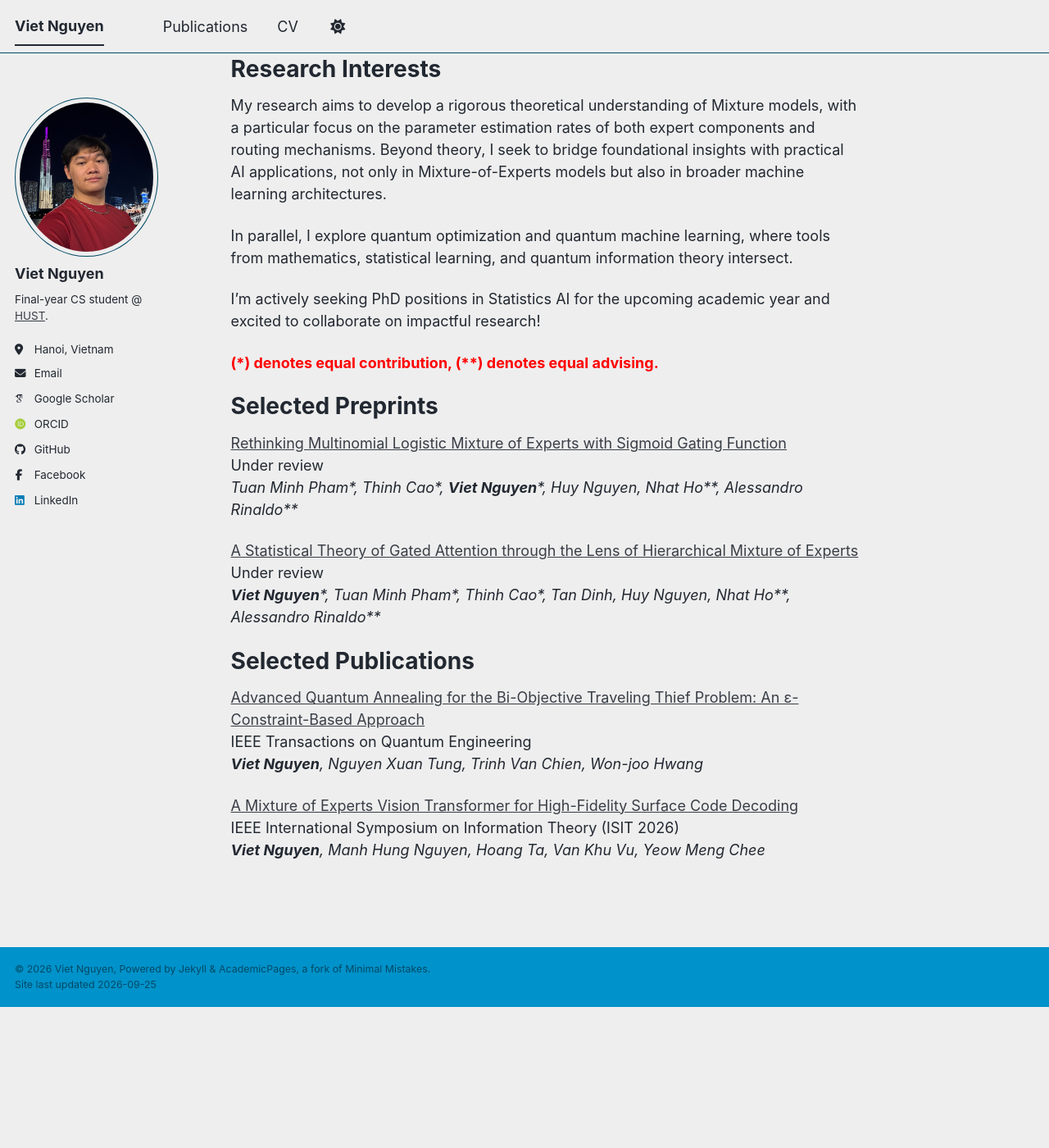
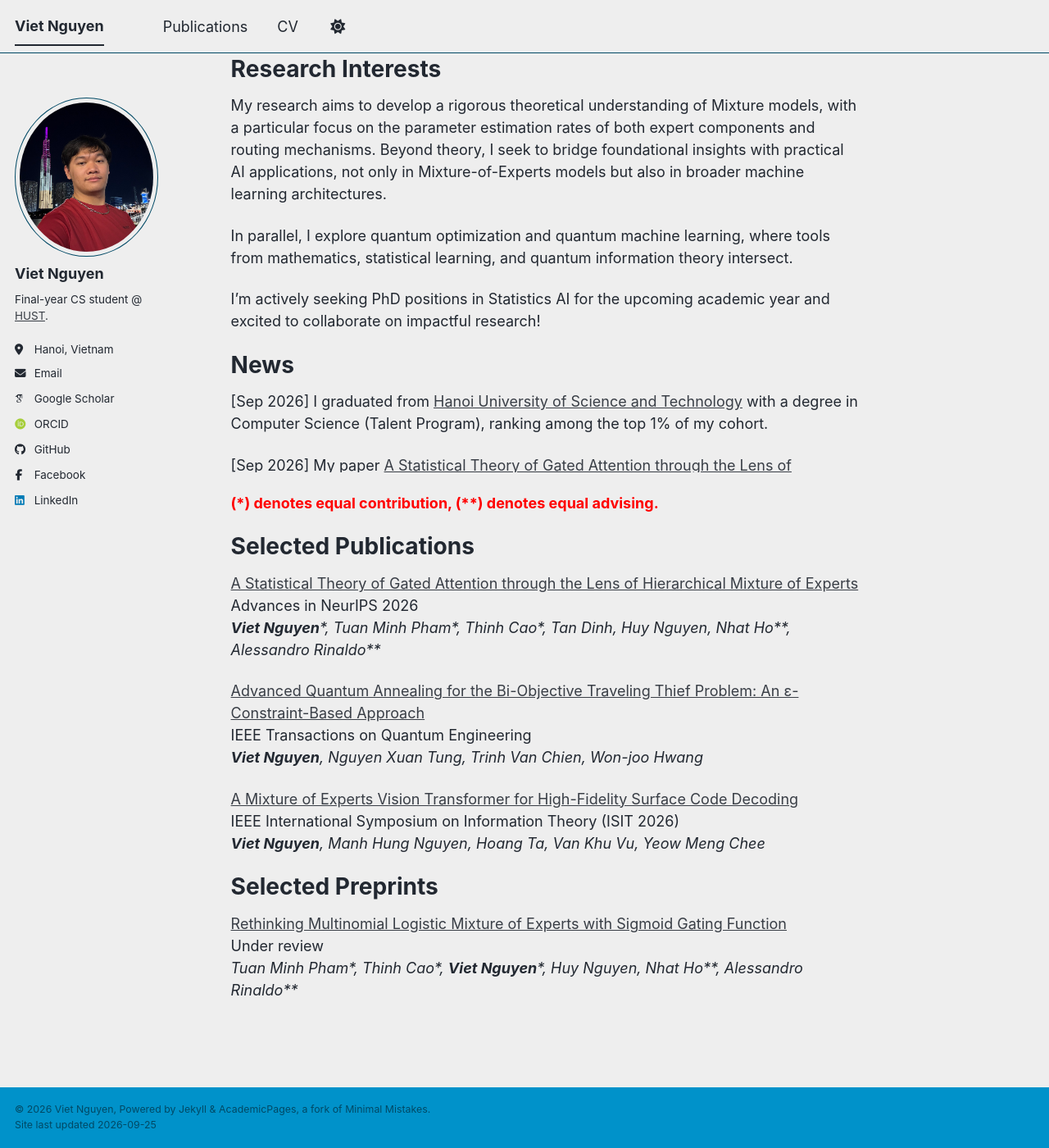
Before and after one commit to hsgsstudent/hsgsstudent.github.io, a Jekyll site: the page built from _pages/about.md, in a window 1280 px wide and 1400 px high, scrolled down 234 px. Shown: the whole window at 82% size. Built offline with Jekyll 4.4.1, drawn with Linux system fonts in a browser that asks for light colours; some web fonts are replaced; a script bundle is joined from its source files by our own code; library files that are not in the unit come from our copies; before the commit the page ends 1462 px from its top, so only the background shows below that.

Commit message:
Revise publications and news sections in about.md
Updated the publications section to reflect new papers and reorganized the layout.

```diff
--- a/_pages/about.md
+++ b/_pages/about.md
@@ -15,20 +15,39 @@ In parallel, I explore quantum optimization and quantum machine learning, where
 
 I’m actively seeking PhD positions in Statistics AI for the upcoming academic year and excited to collaborate on impactful research!
 
+News
+======
+<div style="height: 100px; overflow-y: auto; margin-bottom: 1.3em;"
+     role="region" aria-labelledby="news" tabindex="0">
+
+  <p>
+    [Sep 2026] I graduated from <a href="https://hust.edu.vn">Hanoi University of Science and Technology</a> with a degree in Computer Science (Talent Program), ranking among the top 1% of my cohort.
+  </p>
+
+  <p>
+    [Sep 2026] My paper
+    <a href="https://ieeexplore.ieee.org/document/11435401">A Statistical Theory of Gated Attention through the Lens of Hierarchical Mixture of Experts</a> was accepted to NeurIPS 2026.
+  </p>
+
+  <p>
+    [March 2026] My paper
+    <a href="https://arxiv.org/abs/2602.01468">Advanced Quantum Annealing for the Bi-Objective Traveling Thief Problem: An ε-Constraint-Based Approach</a> was accepted to IEEE Transactions on Quantum Engineering.
+  </p>
+
+  <p>
+    [March 2026] My paper <a href="https://arxiv.org/abs/2602.01468">A Mixture of Experts Vision Transformer for High-Fidelity Surface Code Decoding</a> was accepted to IEEE ISIT 2026.
+  </p>
+
+</div>
+
 <span style="color:red"> **(\*) denotes equal contribution, (\**) denotes equal advising.** </span> <br/>
-
-Selected Preprints
-======
-[Rethinking Multinomial Logistic Mixture of Experts with Sigmoid Gating Function](https://arxiv.org/abs/2602.01466) <br/>
-Under review <br/>
-*Tuan Minh Pham\*, Thinh Cao\*, __Viet Nguyen__\*, Huy Nguyen, Nhat Ho\*\*, Alessandro Rinaldo\*\**<br/>
-
-[A Statistical Theory of Gated Attention through the Lens of Hierarchical Mixture of Experts](https://arxiv.org/abs/2602.01468) <br/>
-Under review <br/>
-*__Viet Nguyen__\*, Tuan Minh Pham\*, Thinh Cao\*, Tan Dinh, Huy Nguyen, Nhat Ho\*\*, Alessandro Rinaldo\*\**<br/>
 
 Selected Publications
 ======
+[A Statistical Theory of Gated Attention through the Lens of Hierarchical Mixture of Experts](https://arxiv.org/abs/2602.01468) <br/>
+Advances in NeurIPS 2026 <br/>
+*__Viet Nguyen__\*, Tuan Minh Pham\*, Thinh Cao\*, Tan Dinh, Huy Nguyen, Nhat Ho\*\*, Alessandro Rinaldo\*\**<br/>
+
 [Advanced Quantum Annealing for the Bi-Objective Traveling Thief Problem: An ε-Constraint-Based Approach](https://ieeexplore.ieee.org/document/11435401) <br/>
 IEEE Transactions on Quantum Engineering <br/>
 *__Viet Nguyen__, Nguyen Xuan Tung, Trinh Van Chien, Won-joo Hwang*<br/>
@@ -36,3 +55,9 @@ IEEE Transactions on Quantum Engineering <br/>
 [A Mixture of Experts Vision Transformer for High-Fidelity Surface Code Decoding](https://arxiv.org/abs/2601.12483) <br/>
 IEEE International Symposium on Information Theory (ISIT 2026) <br/>
 *__Viet Nguyen__, Manh Hung Nguyen, Hoang Ta, Van Khu Vu, Yeow Meng Chee*<br/>
+
+Selected Preprints
+======
+[Rethinking Multinomial Logistic Mixture of Experts with Sigmoid Gating Function](https://arxiv.org/abs/2602.01466) <br/>
+Under review <br/>
+*Tuan Minh Pham\*, Thinh Cao\*, __Viet Nguyen__\*, Huy Nguyen, Nhat Ho\*\*, Alessandro Rinaldo\*\**<br/>
```
